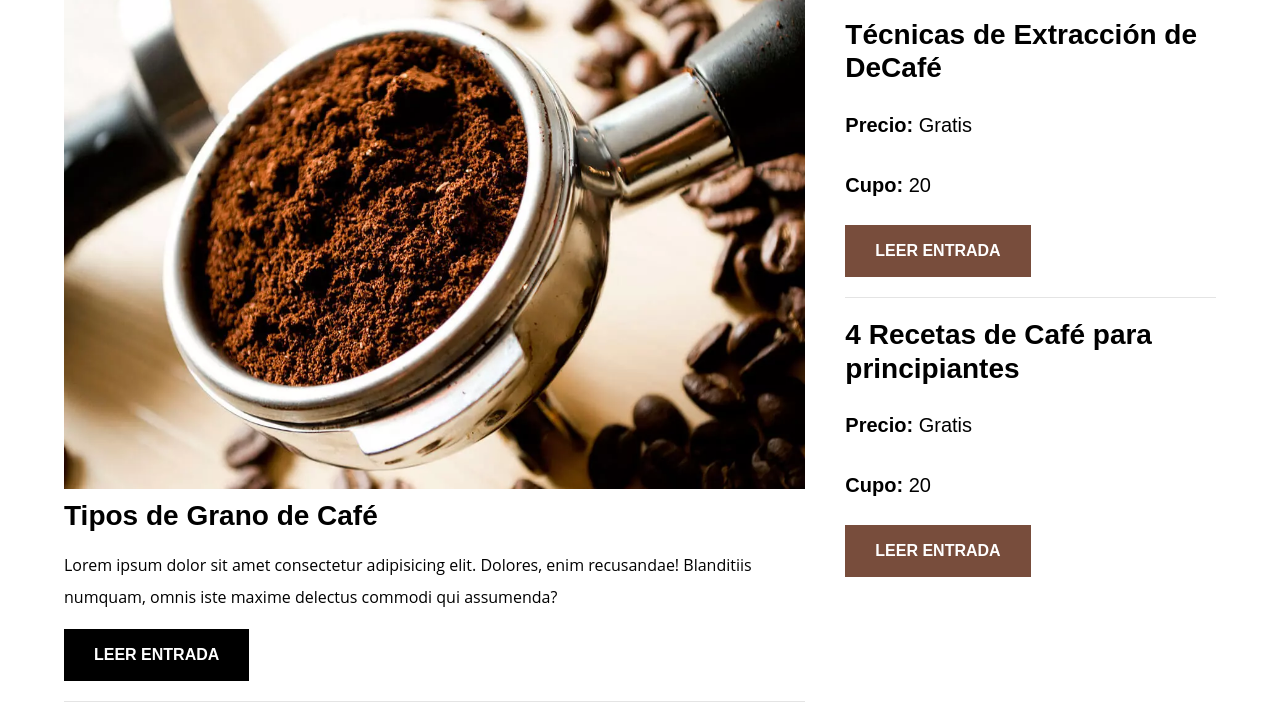
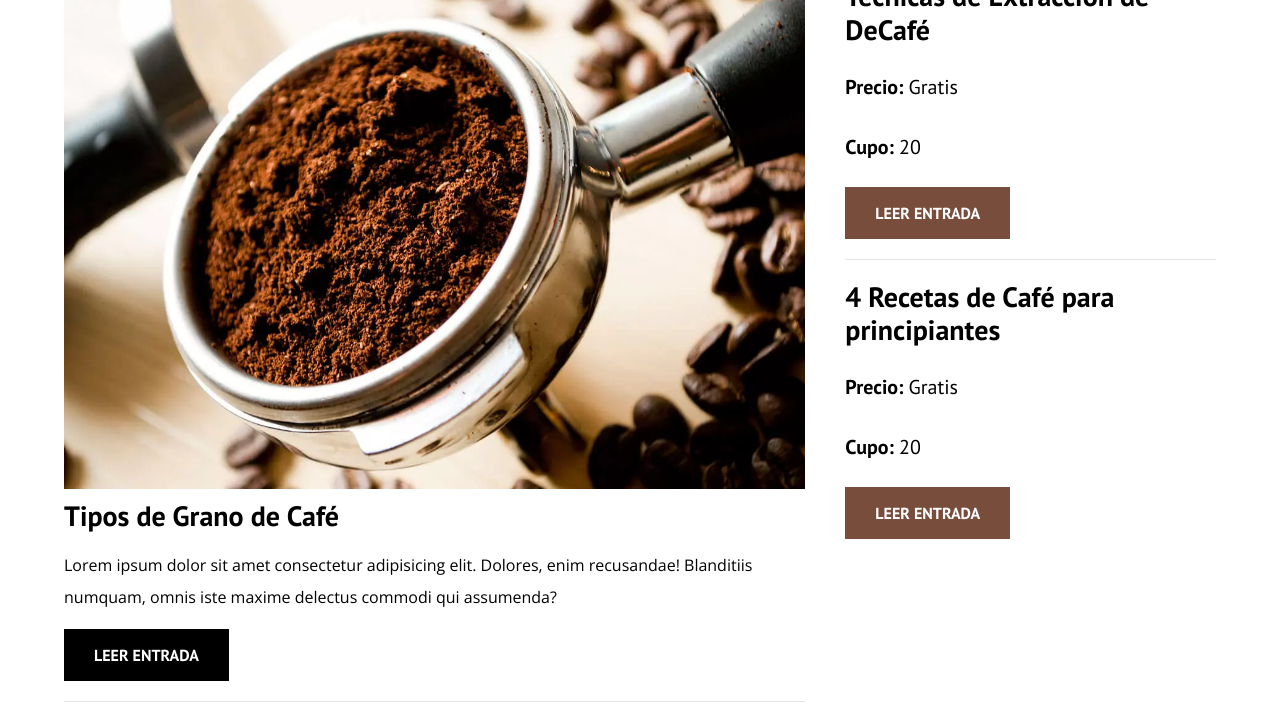
Before and after one commit to PauliMorales/blog-de-cafe, a plain HTML site: page index.html in a window 1280 px wide. Shown: the part 723-1444 px from the top of the page. Drawn offline with nearby package versions, Linux system fonts and the light colour scheme.

Commit message:
google fonts

```diff
--- a/index.html
+++ b/index.html
@@ -13,14 +13,8 @@
     <link rel="preload" href="css/normalize.css" as="style" />
     <link rel="stylesheet" href="css/normalize.css" />
 
-    <link
-      rel="preload"
-      href="https://fonts.googleapis.com"
-      crossorigin="crossorigin"
-      as="font"
-    />
-    <link rel="preconnect" href="https://fonts.googleapis.com" />
-    <link rel="preconnect" href="https://fonts.gstatic.com" crossorigin />
+    <link rel="preload" href="https://fonts.googleapis.com/css2?family=Open+Sans&family=PT+Sans:wght@400;700&display=swap"  crossorigin="crossorigin" as="font">
+    <link href="https://fonts.googleapis.com/css2?family=Open+Sans&family=PT+Sans:wght@400;700&display=swap" rel="stylesheet">
 
     <link rel="preload" href="css/style.css" as="style" />
     <link rel="stylesheet" href="css/style.css" />
```
